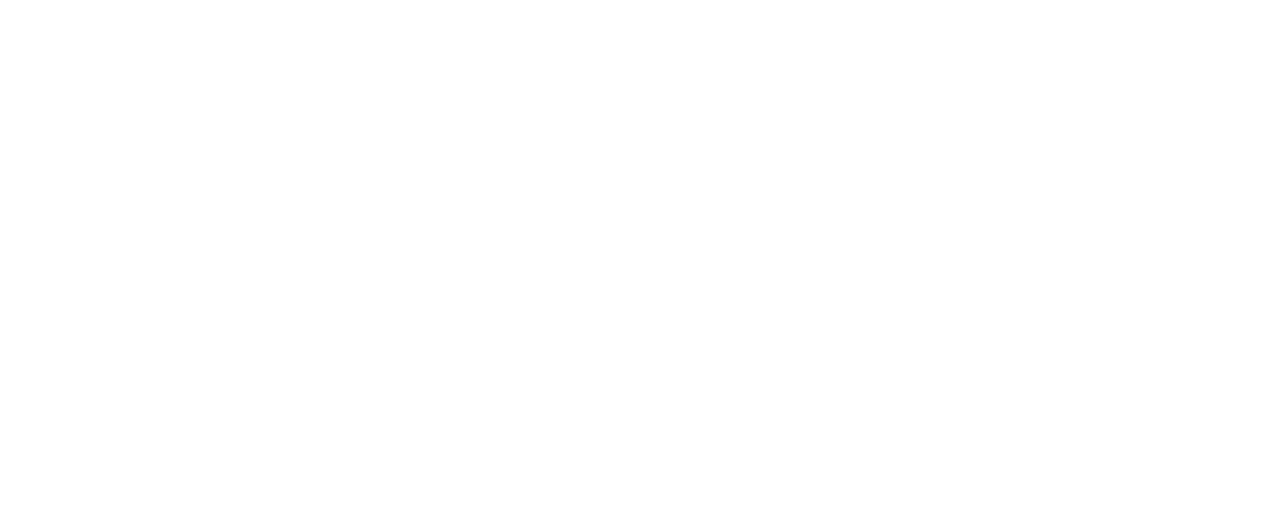
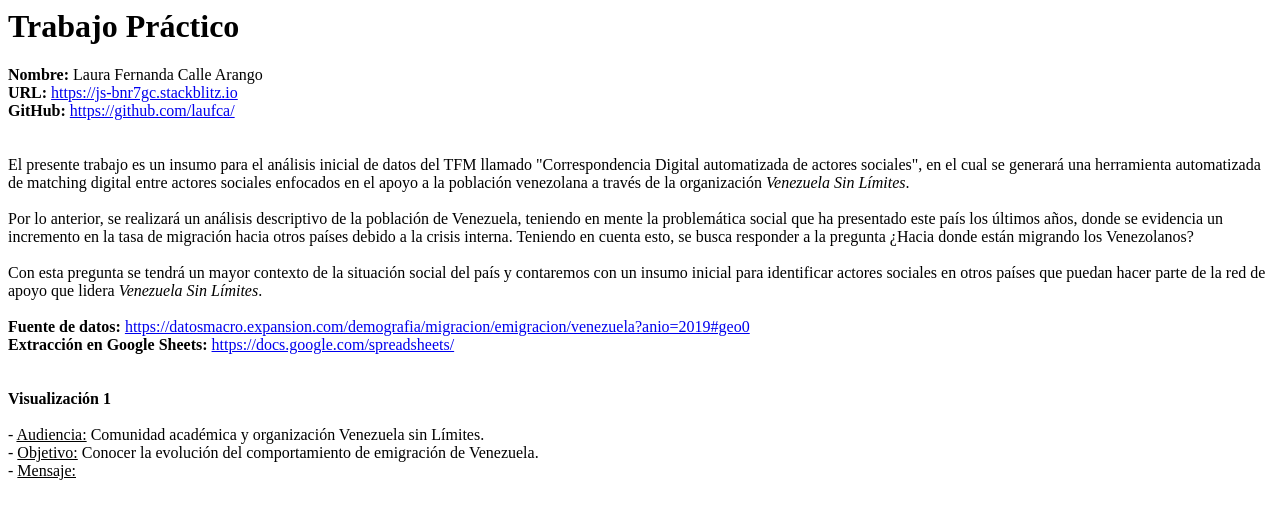
Before and after one commit to laufca/Trabajo_Practico, a website: page index.html in a window 1280 px wide. Drawn offline with Linux system fonts and the light colour scheme.

Commit message:
2 files modified

```diff
--- a/index.html
+++ b/index.html
@@ -1 +1,27 @@
-<div id="app"></div>
+<h1>Trabajo Práctico</h1>
+
+<b>Nombre:</b> Laura Fernanda Calle Arango <br>
+
+<b>URL:</b> <a href="https://js-bnr7gc.stackblitz.io">https://js-bnr7gc.stackblitz.io</a><br>
+
+<b>GitHub:</b> <a href="https://github.com/laufca/">https://github.com/laufca/</a><br>
+
+<br>
+<br>
+
+El presente trabajo es un insumo para el análisis inicial de datos del TFM llamado "Correspondencia Digital automatizada de actores sociales", en el cual se generará una herramienta automatizada de matching digital entre actores sociales enfocados en el apoyo a la población venezolana a través de la organización <i>Venezuela Sin Límites</i>.<br>
+<br>
+Por lo anterior, se realizará un análisis descriptivo de la población de Venezuela, teniendo en mente la problemática social que ha presentado este país los últimos años, donde se evidencia un incremento en la tasa de migración hacia otros países debido a la crisis interna. Teniendo en cuenta esto, se busca responder a la pregunta ¿Hacia donde están migrando los Venezolanos?<br>
+<br>
+Con esta pregunta se tendrá un mayor contexto de la situación social del país y contaremos con un insumo inicial para identificar actores sociales en otros países que puedan hacer parte de la red de apoyo que lidera <i>Venezuela Sin Límites</i>.<br>
+<br>
+<b>Fuente de datos:</b> <a href="https://datosmacro.expansion.com/demografia/migracion/emigracion/venezuela?anio=2019#geo0">https://datosmacro.expansion.com/demografia/migracion/emigracion/venezuela?anio=2019#geo0</a><br>
+
+<b>Extracción en Google Sheets:</b> <a href="https://docs.google.com/spreadsheets/d/1PZZFCmi-Cc9dhMDibxwzzLWfY4UE_sb-IiJYXEyxbC8/edit?usp=sharing">https://docs.google.com/spreadsheets/</a><br>
+<br>
+<br>
+<b>Visualización 1</b><br>
+<br>
+- <u>Audiencia:</u> Comunidad académica y organización Venezuela sin Límites.<br>
+- <u>Objetivo:</u> Conocer la evolución del comportamiento de emigración de Venezuela.<br>
+- <u>Mensaje:</u>
--- a/index.js
+++ b/index.js
@@ -1,6 +1,2 @@
 // Import stylesheets
 import './style.css';
-
-// Write Javascript code!
-const appDiv = document.getElementById('app');
-appDiv.innerHTML = `<h1>JS Starter</h1>`;
```
